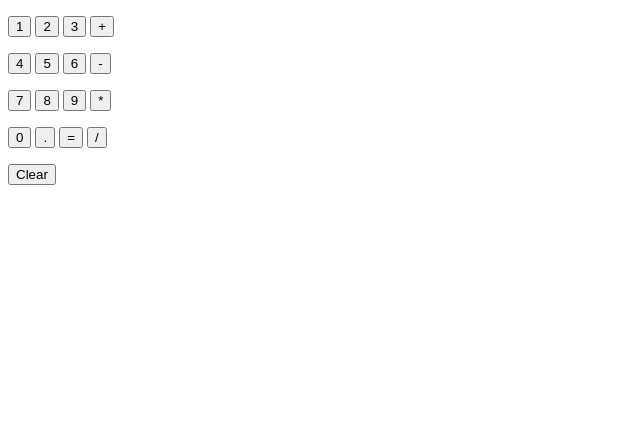
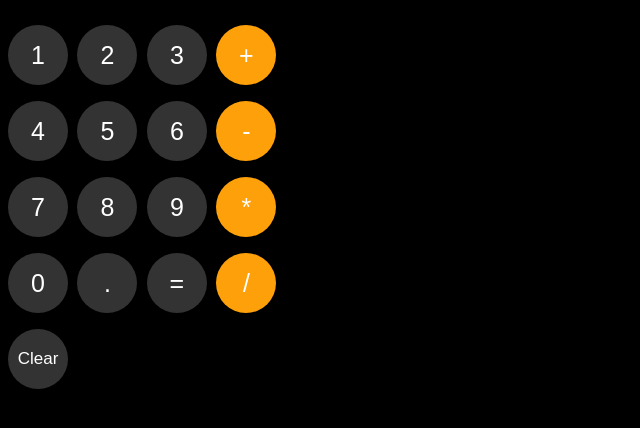
Before and after one commit to chimast123/calculator-proj, a plain HTML site: page index.html in a window 1280 px wide. Shown: the whole page, without its empty margins (0-640 px from the left). Drawn offline with Linux system fonts and the light colour scheme.

Commit message:
Commit 2

```diff
--- a/index.html
+++ b/index.html
@@ -1,133 +1,48 @@
 <!DOCTYPE html>
 <html>
   <head>
-    <title>Calculator</title>
+    <title>Exercise 10i</title>
+    <link rel="stylesheet" href="style.css" />
   </head>
   <body>
+    <p class="current-calc css-calc">0</p>
+
     <p>
-      <button
-        onclick="calculation += '1';
-      console.log(calculation);"
-      >
-        1
-      </button>
-      <button
-        onclick="calculation += '2';
-      console.log(calculation)"
-      >
-        2
-      </button>
-      <button
-        onclick="calculation += '3';
-      console.log(calculation)"
-      >
-        3
-      </button>
-      <button
-        onclick="calculation += ' + ';
-        console.log(calculation)
-      "
-      >
-        +
-      </button>
+      <button class="black-button" onclick="updateCalculation(1)">1</button>
+      <button class="black-button" onclick="updateCalculation(2)">2</button>
+      <button class="black-button" onclick="updateCalculation(3)">3</button>
+      <button class="orange-button" onclick="updateCalculation('+')">+</button>
     </p>
 
     <p>
-      <button
-        onclick="calculation += '4';
-      console.log(calculation);"
-      >
-        4
-      </button>
-      <button
-        onclick="calculation += '5';
-      console.log(calculation)"
-      >
-        5
-      </button>
-      <button
-        onclick="calculation += '6';
-      console.log(calculation)"
-      >
-        6
-      </button>
-      <button
-        onclick="calculation += ' - ';
-        console.log(calculation)
-      "
-      >
-        -
-      </button>
+      <button class="black-button" onclick="updateCalculation(4)">4</button>
+      <button class="black-button" onclick="updateCalculation(5)">5</button>
+      <button class="black-button" onclick="updateCalculation(6)">6</button>
+      <button class="orange-button" onclick="updateCalculation('-')">-</button>
     </p>
 
     <p>
-      <button
-        onclick="calculation += '7';
-      console.log(calculation);"
-      >
-        7
-      </button>
-      <button
-        onclick="calculation += '8';
-      console.log(calculation)"
-      >
-        8
-      </button>
-      <button
-        onclick="calculation += '9';
-      console.log(calculation)"
-      >
-        9
-      </button>
-      <button
-        onclick="calculation += ' * ';
-        console.log(calculation)
-      "
-      >
-        *
-      </button>
+      <button class="black-button" onclick="updateCalculation(7)">7</button>
+      <button class="black-button" onclick="updateCalculation(8)">8</button>
+      <button class="black-button" onclick="updateCalculation(9)">9</button>
+      <button class="orange-button" onclick="updateCalculation('*')">*</button>
     </p>
 
     <p>
-      <button
-        onclick="calculation += '0';
-      console.log(calculation);"
-      >
-        0
-      </button>
-      <button
-        onclick="calculation += '.';
-      console.log(calculation)"
-      >
-        .
-      </button>
-      <button
-        onclick="calculation = eval(calculation);
-    console.log(calculation);"
-      >
+      <button class="black-button" onclick="updateCalculation(0)">0</button>
+      <button class="black-button" onclick="updateCalculation('.')">.</button>
+      <button class="black-button" onclick="updateCalculation('equal');">
         =
       </button>
-      <button
-        onclick="calculation += ' / ';
-        console.log(calculation)
-      "
-      >
-        /
-      </button>
+      <button class="orange-button" onclick="updateCalculation('/')">/</button>
     </p>
 
     <p>
-      <button
-        onclick="calculation = '0';
-    console.log(calculation);"
-      >
+      <button class="clear-button" onclick="updateCalculation('clear')">
         Clear
       </button>
     </p>
 
-    <script>
-      /*Why was the result of console.log for the number buttons NaN before I declared calculations as an empty string*/
-      let calculation = "";
-    </script>
+    <script src="script.js"></script>
   </body>
 </html>
--- /dev/null
+++ b/script.js
@@ -0,0 +1,15 @@
+let calculation = JSON.parse(localStorage.getItem("calc")) || "";
+document.querySelector(".current-calc").innerHTML = calculation;
+
+function updateCalculation(button) {
+  if (button === "clear") {
+    calculation = "0";
+  } else if (button === "equal") {
+    calculation = eval(calculation);
+  } else {
+    calculation += String(button);
+  }
+
+  document.querySelector(".current-calc").innerHTML = calculation;
+  localStorage.setItem("calc", JSON.stringify(calculation));
+}
--- /dev/null
+++ b/style.css
@@ -0,0 +1,38 @@
+body {
+  font-family: Arial;
+  background-color: black;
+}
+
+.black-button,
+.clear-button {
+  border: none;
+  background-color: rgb(51, 51, 51);
+  color: white;
+  border-radius: 30px;
+  height: 60px;
+  width: 60px;
+  font-size: 25px;
+  margin-right: 5px;
+  cursor: pointer;
+}
+
+.clear-button {
+  font-size: 17px;
+}
+
+.orange-button {
+  border: none;
+  background-color: rgb(254, 160, 10);
+  color: white;
+  border-radius: 30px;
+  height: 60px;
+  width: 60px;
+  font-size: 25px;
+  margin-right: 5px;
+  cursor: pointer;
+}
+
+.css-calc {
+  font-size: 25px;
+  color: white;
+}
```
